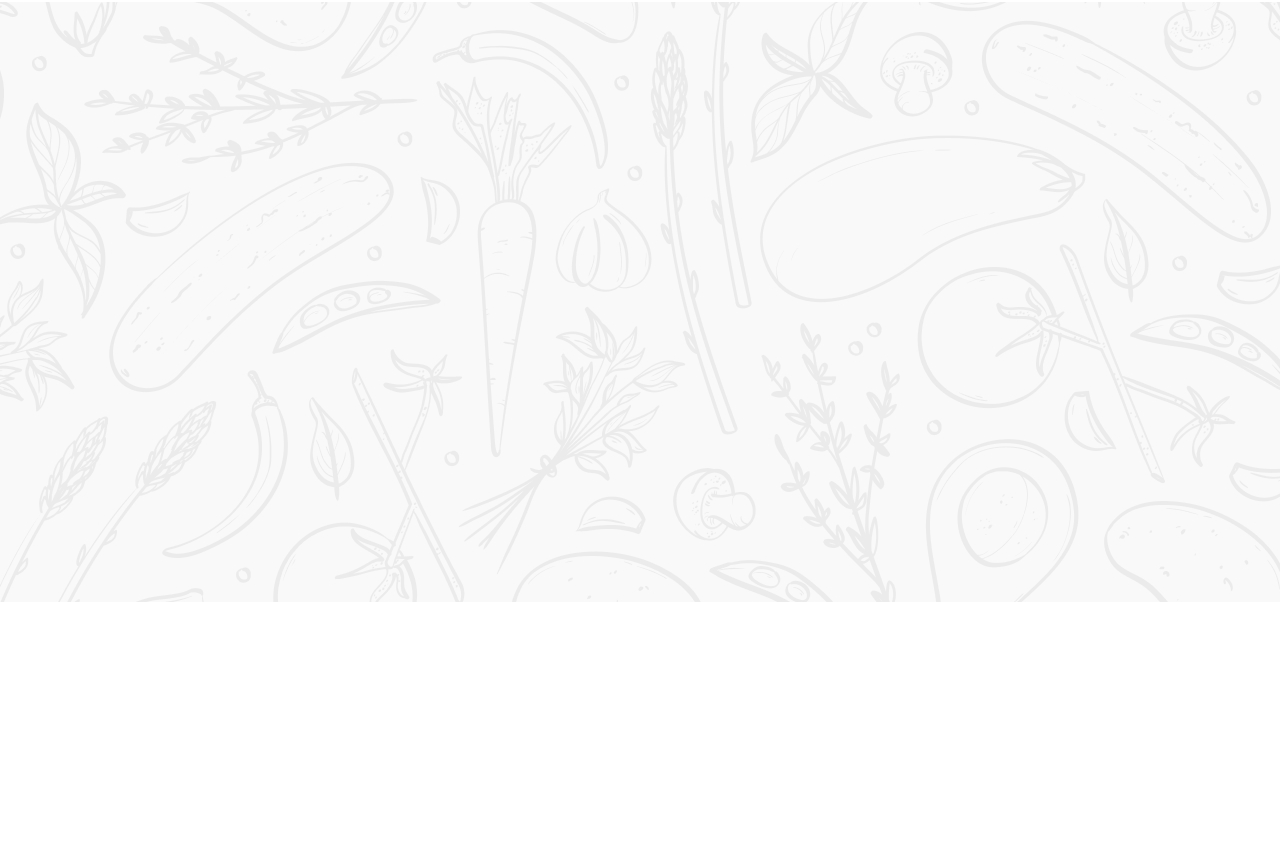
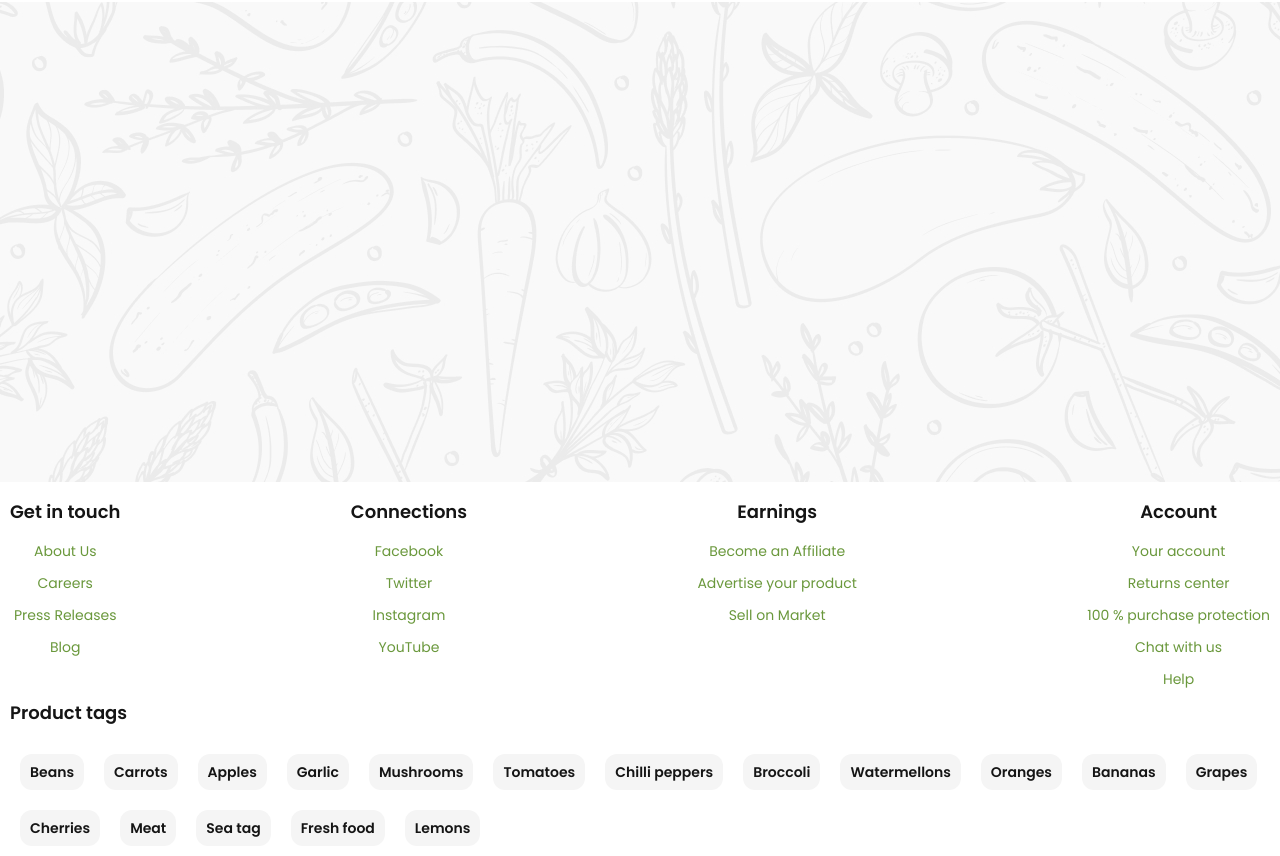
Before and after one commit to Savantm1/E-commerce, a React (Create React App) app: page / in a window 1280 px wide. Shown: the part 198-1054 px from the top of the page. Before the commit the page ends 800 px from the top, so only its background shows below. Built offline with nearby package versions, Linux system fonts and the light colour scheme.

Commit message:
add footer

```diff
--- a/src/App.jsx
+++ b/src/App.jsx
@@ -1,10 +1,12 @@
 import "./App.scss"
 import Header from "./components/Header/Header"
+import Footer from "./components/Footer/Footer"
 
 function App() {
   return (
     <div className="App">
       <Header />
+      <Footer />
     </div>
   )
 }
--- a/src/App.scss
+++ b/src/App.scss
@@ -25,10 +25,10 @@
 }
 
 * {
-  // padding: 0;
-  // margin: 0;
-  // list-style: none;
-  // text-decoration: none;
+  padding: 0;
+  margin: 0;
+  list-style: none;
+  text-decoration: none;
   color: $black;
   font-family: "Poppins";
   font-weight: 400;
@@ -39,6 +39,9 @@ html {
 }
 
 .App {
+  display:flex;
+  flex-direction: column;
+  justify-content: space-between;
   text-align: center;
   background-image: url('./assets/img/background.jpg');
   min-height: 100vh;
--- a/src/_variables.module.scss
+++ b/src/_variables.module.scss
@@ -20,6 +20,8 @@ $orange_active:rgba(235, 141, 112, 1);
 $cyan:rgba(55, 208, 214, 1);
 $cyan_hover:rgba(25, 178, 184, 1);
 $cyan_active:rgba(124, 208, 211, 1);
+
+$grey: #F5F5F5;
 
 
 
--- a/src/components/Footer/Footer.jsx
+++ b/src/components/Footer/Footer.jsx
@@ -0,0 +1,69 @@
+import React from "react";
+import styles from "./Footer.module.scss";
+import FooterNavList from "./FooterNavList/FooterNavList";
+import Tags from "./Tags/Tags";
+
+const DataLists = [
+  {
+    nameList: "Get in touch",
+    list: [
+      { name: "About Us", url: "/about_us" },
+      { name: "Careers", url: "/careers" },
+      { name: "Press Releases", url: "/press_releases" },
+      { name: "Blog", url: "/blog" },
+    ],
+  },
+  {
+    nameList: "Connections",
+    list: [
+      { name: "Facebook", url: "/facebook" },
+      { name: "Twitter", url: "/Twitter" },
+      { name: "Instagram", url: "/Instagram" },
+      { name: "YouTube", url: "/youtube" },
+    ],
+  },
+  {
+    nameList: "Earnings",
+    list: [
+      { name: "Become an Affiliate", url: "/become_an_affiliate" },
+      { name: "Advertise your product", url: "/advertise_your_product" },
+      { name: "Sell on Market", url: "/sell_on_market" },
+    ],
+  },
+  {
+    nameList: "Account",
+    list: [
+      { name: "Your account", url: "/account" },
+      { name: "Returns center", url: "/returns_center" },
+      { name: "100 % purchase protection", url: "/protection" },
+      { name: "Chat with us", url: "/chat_with_us" },
+      { name: "Help", url: "/help" },
+    ],
+  },
+];
+
+const Footer = (props) => {
+  return (
+    <>
+      <footer className={styles.footer}>
+        <div className={styles.footer__container}>
+            <section className={styles.navigation_lists}>
+            {DataLists.map((element, index) => {
+            return (
+              <FooterNavList
+                title={element.nameList}
+                key={index}
+                list={element.list}
+              />
+            );
+          })}
+            </section>
+
+          <Tags/>
+        </div>
+      </footer>
+    </>
+  );
+};
+
+export default Footer;
--- a/src/components/Footer/Footer.module.scss
+++ b/src/components/Footer/Footer.module.scss
@@ -0,0 +1,19 @@
+.footer {
+  background-color: #fff;
+  padding-top: 20px;
+
+  &__container {
+    display: flex;
+    flex-direction: column;
+    justify-content: space-between;
+    margin: 0 auto;
+    max-width: 1260px;
+    width: 100%;
+    height: 100px;
+  }
+
+  .navigation_lists {
+      display: flex;
+      justify-content: space-between;
+  }
+}
--- /dev/null
+++ b/src/components/Footer/FooterNavList/FooterNavList.jsx
@@ -0,0 +1,28 @@
+import React from "react";
+import { NavLink } from "react-bootstrap";
+import styles from "./FooterNavList.module.scss";
+
+const FooterNavList = (props) => {
+
+    const listItems = props.list.map((element, index) => {
+        return (
+          <li className={styles.nav_list__item} key={index}>
+            <NavLink className={styles.nav_list__link} to={element.url}>
+              {element.name}
+            </NavLink>
+          </li>
+        );
+      })
+
+
+  return (
+    <div>
+      <p className={styles.nav_title}>{props.title}</p>
+      <ul className={styles.nav_list}>
+        {listItems}
+      </ul>
+    </div>
+  );
+};
+
+export default FooterNavList;
--- /dev/null
+++ b/src/components/Footer/FooterNavList/FooterNavList.module.scss
@@ -0,0 +1,26 @@
+@import './../../../variables.module';
+
+
+.nav_title {
+    font-weight: 600;
+    font-size: 18px;
+    margin-bottom: 20px;
+}
+
+.nav_list {
+    text-align: center;
+
+    &__item {
+        margin: 16px 0px;
+    }
+
+    &__link {
+        color: $green;
+        text-align: center;
+
+        &:hover {
+            color:$green_hover;
+            text-decoration: underline;
+        }
+    }
+}
--- /dev/null
+++ b/src/components/Footer/Tags/Tag/Tag.jsx
@@ -0,0 +1,12 @@
+import React from "react";
+import styles from "./Tag.module.scss";
+
+const Tag = (props) => {
+  return (
+    <div className={styles.tag_block}>
+      <p className={styles.tag_text}>{props.name}</p>
+    </div>
+  );
+};
+
+export default Tag;
--- /dev/null
+++ b/src/components/Footer/Tags/Tag/Tag.module.scss
@@ -0,0 +1,13 @@
+@import "../../../../variables.module";
+
+.tag_block {
+    background: $grey;
+    border-radius: 12px;
+    margin: 10px;
+}
+
+.tag_text {
+    font-weight: 600;
+    font-size: 14px;
+    padding: 10px;
+}
--- /dev/null
+++ b/src/components/Footer/Tags/Tags.jsx
@@ -0,0 +1,38 @@
+import React from "react";
+import Tag from "./Tag/Tag";
+import styles from "./Tags.module.scss";
+
+const tagsArray = [
+  "Beans",
+  "Carrots",
+  "Apples",
+  "Garlic",
+  "Mushrooms",
+  "Tomatoes",
+  "Chilli peppers",
+  "Broccoli",
+  "Watermellons",
+  "Oranges",
+  "Bananas",
+  "Grapes",
+  "Cherries",
+  "Meat",
+  "Sea tag",
+  "Fresh food",
+  " Lemons",
+];
+
+let tags = tagsArray.map((element, index) => {
+  return <Tag name={element} key={index} />;
+});
+
+const Tags = (props) => {
+  return (
+    <div>
+      <p className={styles.title}>Product tags</p>
+      <div className={styles.tags_row}>{tags}</div>
+    </div>
+  );
+};
+
+export default Tags;
--- /dev/null
+++ b/src/components/Footer/Tags/Tags.module.scss
@@ -0,0 +1,11 @@
+.title {
+    font-weight: 600;
+    font-size: 18px;
+    text-align: start;
+    margin-bottom: 20px;
+}
+
+.tags_row {
+    display: flex;
+    flex-wrap: wrap;
+}
--- a/src/components/Header/Navigation/Navigation.jsx
+++ b/src/components/Header/Navigation/Navigation.jsx
@@ -29,9 +29,7 @@ const Navigation = (props) => {
             </NavLink>
           </li>
           <li className={styles.info_list__item}>
-            <a className={styles.info_list__link}
-            href="tel:+79771242427"
-            >
+            <a className={styles.info_list__link} href="tel:+79771242427">
               +79771242427
             </a>
           </li>
```
